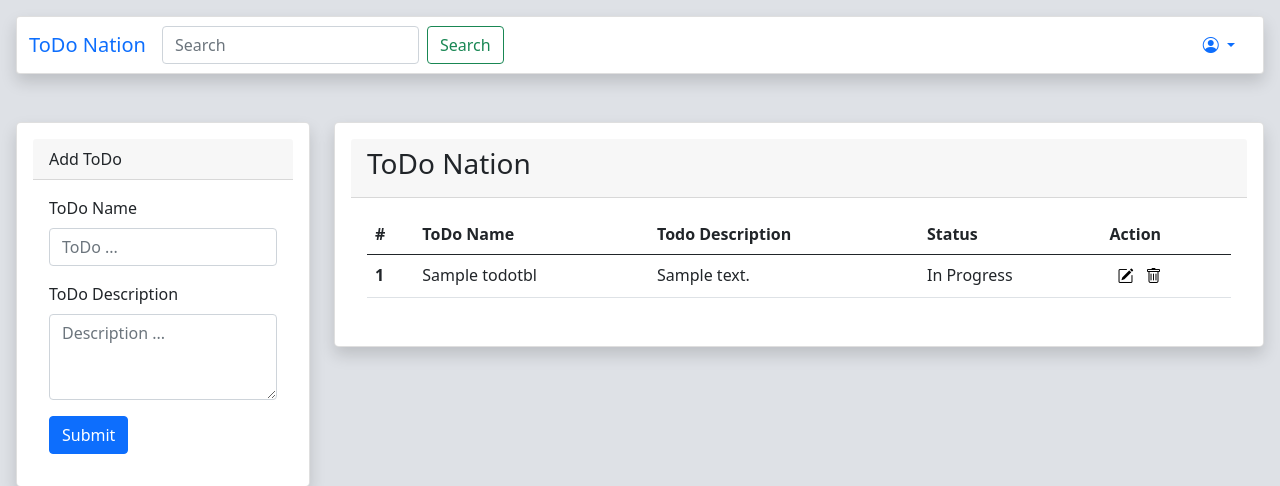
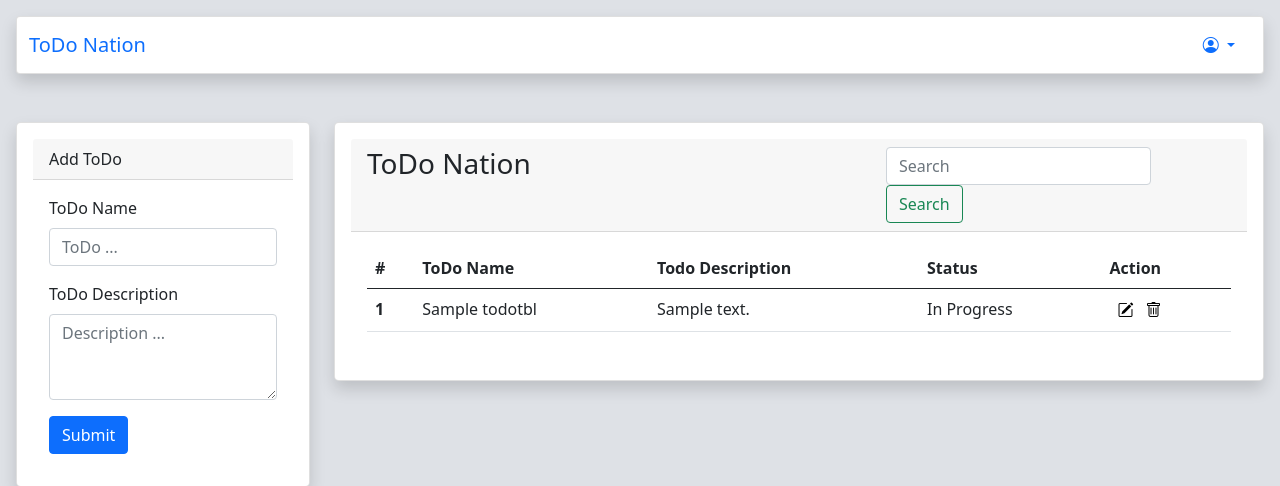
Before and after one commit to ashwinam/garbage-codes-season-01, a Django app: page /todo/ in a window 1280 px wide. Shown: the top 486 px of the page. Run offline with Django 4.2, Linux system fonts and the light colour scheme; a user stored in the database is signed in; tables that the repository leaves empty hold one stand-in row (values such as "Sample post").

Commit message:
search btn setup undergoing

```diff
--- a/DjangoToDo/todo/templates/base.html
+++ b/DjangoToDo/todo/templates/base.html
@@ -33,10 +33,7 @@
           <span class="navbar-toggler-icon"></span>
         </button>
         <div class="collapse navbar-collapse" id="navbarSupportedContent">
-          <form class="d-flex" role="search">
-            <input class="form-control me-2" type="search" placeholder="Search" aria-label="Search">
-            <button class="btn btn-outline-success" type="submit">Search</button>
-          </form>
+
           {% if request.user.is_authenticated %}
           <ul class="navbar-nav ml-auto mb-2 mb-lg-0" style="margin-left: auto;">
 
--- a/DjangoToDo/todo/templates/todo/todo.html
+++ b/DjangoToDo/todo/templates/todo/todo.html
@@ -54,8 +54,12 @@
       </div>
       <div class="col">
         <div class="card shadow p-3 mb-5 bg-body rounded-3">
-            <div class="card-header">
+            <div class="card-header d-flex flex-row">
                 <h3>ToDo Nation</h3>
+                <form class="" role="search" style="margin-left: auto; margin-right: 80px;">
+                  <input class="form-control me-2" type="search" placeholder="Search" aria-label="Search">
+                  <button class="btn btn-outline-success" type="submit">Search</button>
+                </form>
                </div>
             <div class="card-body">
 
```
